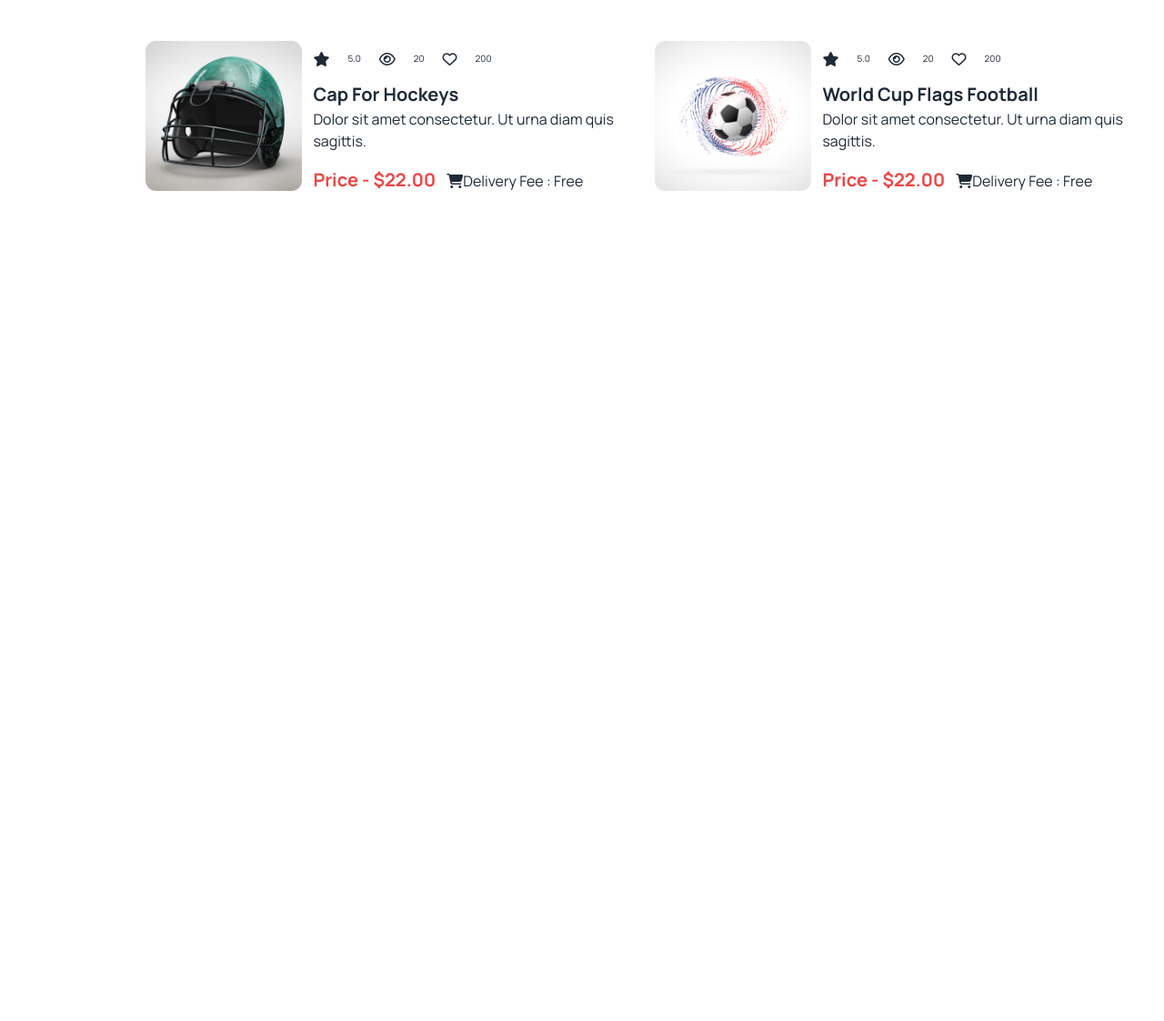
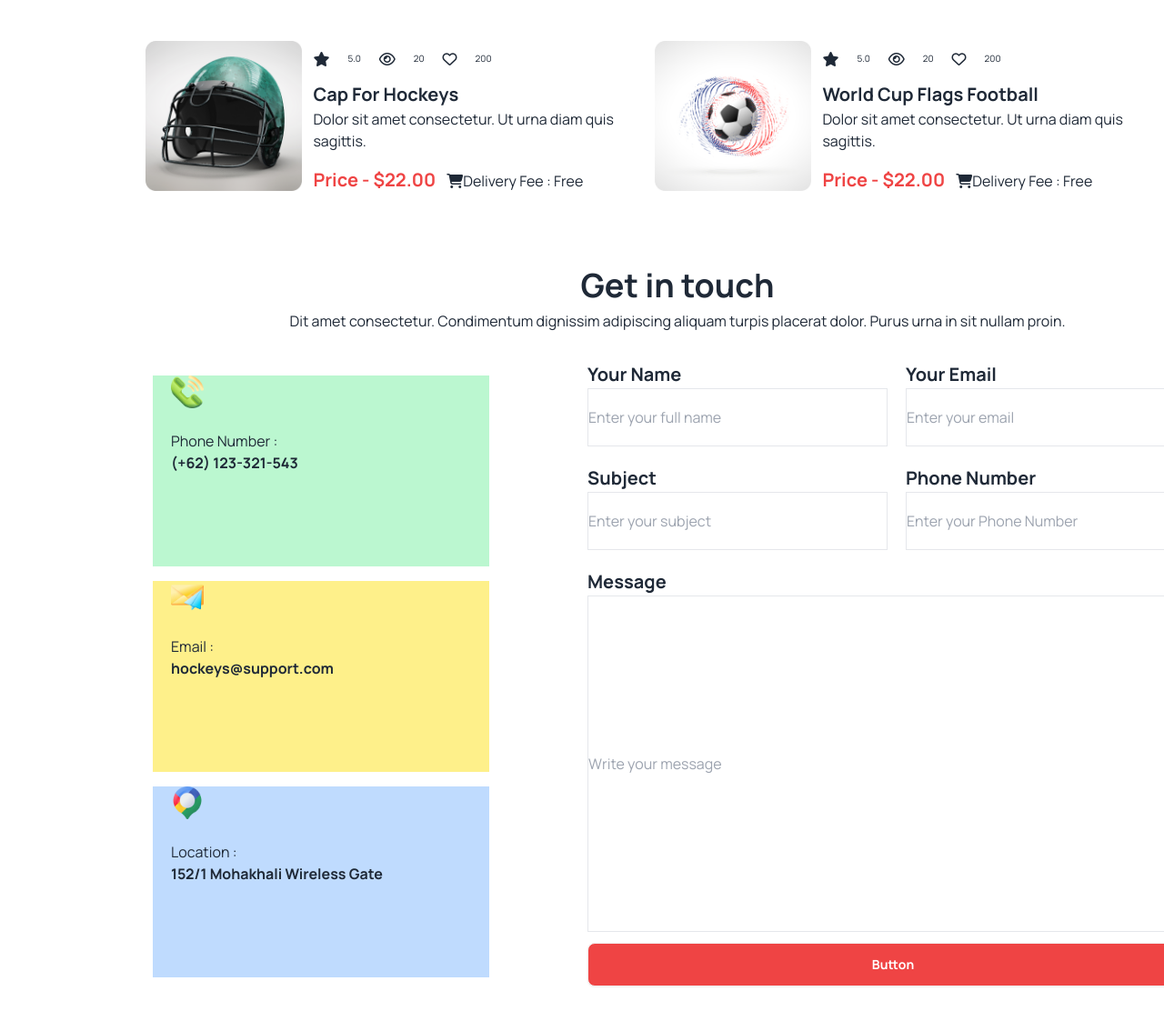
Before and after one commit to Hridoy1107/b9a3-hockey-assignment, a plain HTML site: page index.html in a window 1280 px wide. Shown: the part 2657-3780 px from the top of the page at 91% size. Before the commit the page ends 2920 px from the top, so only its background shows below. Drawn offline with nearby package versions, Linux system fonts and the light colour scheme.

Commit message:
fourth commit

```diff
--- a/index.html
+++ b/index.html
@@ -33,7 +33,7 @@
     </style>
 </head>
 <body class="font-manrope">
-    <header class="lg:ml-40">
+    <header class="lg:ml-40 ml-2">
         <section>
             <div class="flex w-[335px] lg:w-[1170px] lg:justify-around mt-8 justify-between">
             <div>
@@ -84,7 +84,7 @@
         </section>
     </header>
 
-    <main class="lg:ml-40">
+    <main class="lg:ml-40 ml-2">
         <section>
             <div class="w-[335px] lg:w-[1170px] lg:mt-8 mt-[150px]">
                 <h3 class="font-bold text-[18px] lg:text-4xl text-center text-black">Professional Hockeys Club</h3>
@@ -354,6 +354,73 @@
             </div>
             </div>
         </section>
+        <section>
+            <div class="lg:mt-6 mt-0 lg:w-[1170px]">
+                <h3 class="font-bold lg:text-[36px] text-[20px] text-center">Get in touch</h3>
+                <p class="lg:text-[16px] text-[10px] text-center">Dit amet consectetur. Condimentum dignissim adipiscing aliquam turpis placerat dolor. Purus urna in sit nullam proin. </p>
+            </div>
+        </section>
+        <section>
+            <div class="mt-8 lg:flex">
+                <div class="lg:w-[470px] lg:h-[760px] w-[280px] h-[180px] ml-7 mt-4 lg:ml-2">
+                    <div class="lg:w-[370px] lg:h-[210px] bg-green-200">
+                        <div class="h-[36px] w-[36px] ml-5">
+                        <img class="" src="./Images/Group 1171275317.png" alt="">
+                        </div>
+                        <div class="mt-6 lg:ml-5 ml-1">
+                    <h3 class="text-[16px]">Phone Number :</h3>
+                    <h3 class="font-bold text-[16px]">(+62) 123-321-543</h3>
+                        </div>
+                    </div>
+                    <div class="lg:w-[370px] lg:h-[210px] bg-yellow-200 mt-4">
+                        <div class="h-[36px] w-[36px] ml-5">
+                        <img class="" src="./Images/Group 1171275318.png" alt="">
+                        </div>
+                        <div class="mt-6 lg:ml-5 ml-1">
+                    <h3 class="text-[16px]">Email :</h3>
+                    <h3 class="font-bold text-[16px]">hockeys@support.com</h3>
+                        </div>
+                    </div>
+                    <div class="lg:w-[370px] lg:h-[210px] bg-blue-200 mt-4">
+                        <div class="h-[36px] w-[36px] ml-5">
+                        <img class="" src="./Images/Group 1171275321.png" alt="">
+                        </div>
+                        <div class="mt-6 lg:ml-5 ml-1">
+                    <h3 class="text-[16px]">Location :</h3>
+                    <h3 class="font-bold text-[16px]">152/1 Mohakhali Wireless Gate</h3>
+                        </div>
+                    </div>
+                </div>
+                <div class="lg:w-[470px] lg:h-[760px] w-[280px] h-[180px] ml-7 mt-[190px] lg:mt-0 lg:ml-2">
+                <div class="lg:flex gap-5">
+                    <div>
+                        <h3 class="font-bold text-[20px]">Your Name</h3>
+                        <input class="text-black border w-[280px] lg:w-[330px] h-[64px]" type="text" placeholder="Enter your full name">
+                    </div>
+                    <div class="mt-3 lg:mt-0">
+                        <h3 class="font-bold text-[20px]">Your Email</h3>
+                        <input class="text-black border w-[280px] lg:w-[330px] h-[64px]" type="text" placeholder="Enter your email">
+                    </div>
+                </div>
+                <div class="lg:flex gap-5 mt-3 lg:mt-5">
+                    <div>
+                        <h3 class="font-bold text-[20px]">Subject</h3>
+                        <input class="text-black border w-[280px] lg:w-[330px] h-[64px]" type="text" placeholder="Enter your subject">
+                    </div>
+                    <div class="mt-3 lg:mt-0">
+                        <h3 class="font-bold text-[20px]">Phone Number</h3>
+                        <input class="text-black border w-[280px] lg:w-[330px] h-[64px]" type="text" placeholder="Enter your Phone Number">
+                    </div>
+                </div>
+                <div class="mt-3 lg:mt-5">
+                    <h3 class="font-bold text-[20px]">Message</h3>
+                    <input class="text-black border w-[280px] lg:w-[672px] lg:h-[370px] h-[200px]" type="text" placeholder="Write your message">
+                </div>
+                <div class="mt-3">
+                    <button class="btn bg-red-500 text-white lg:w-[672px] w-[280px]">Button</button>
+                </div>
+            </div>
+        </section>
     </main>
 
     <footer>
```
